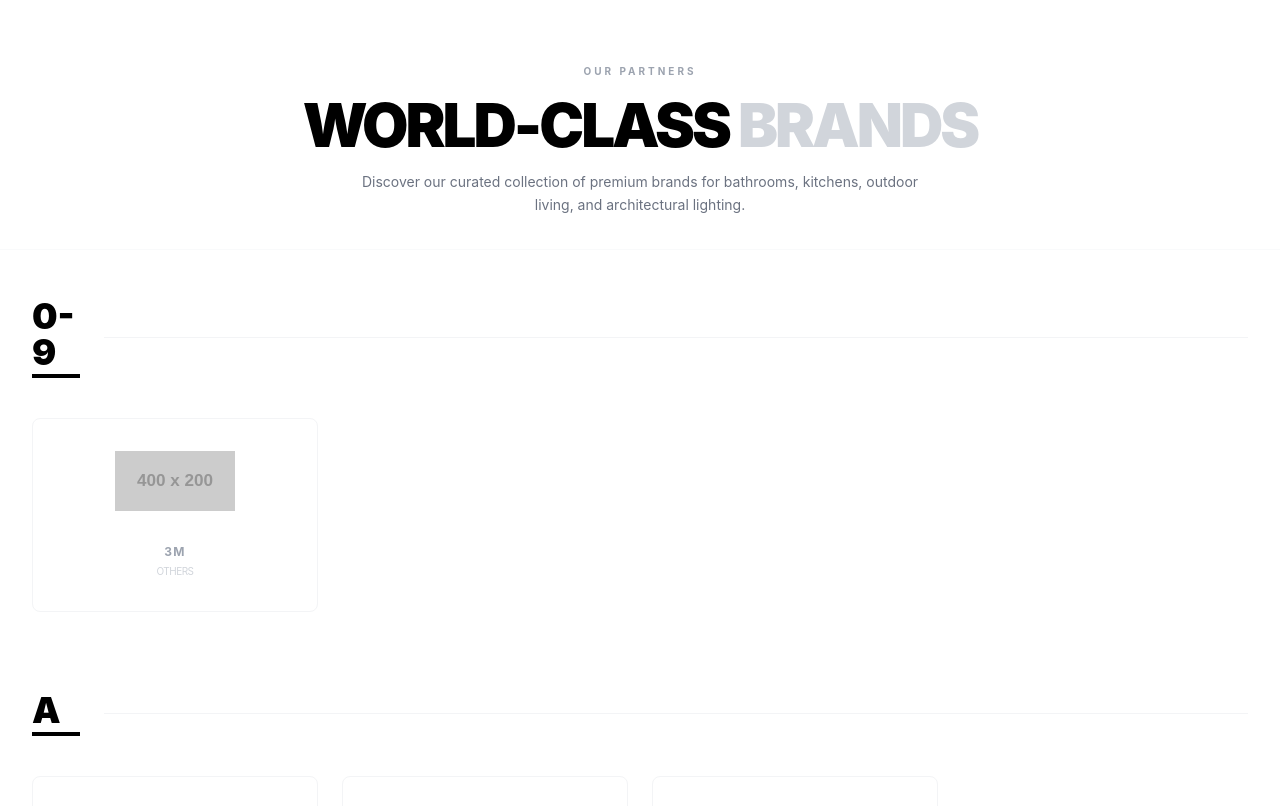
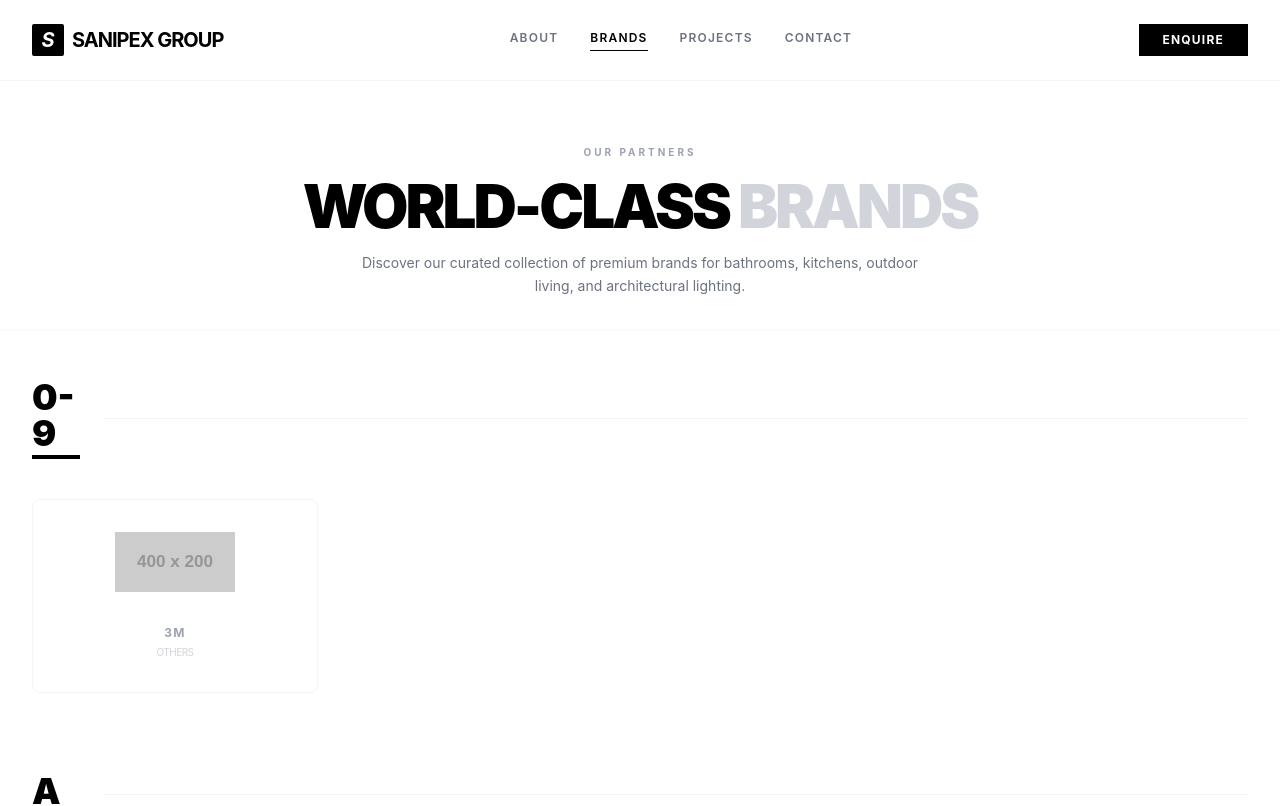
Before and after one commit to haris648/sanipexGroup-test, a React (Vite) app: page / in a window 1280 px wide. Shown: the top 806 px of the page. Built offline with nearby package versions, Linux system fonts and the light colour scheme.

Commit message:
Sticky Header is built with basic menu items and logo

```diff
--- a/src/App.jsx
+++ b/src/App.jsx
@@ -1,6 +1,7 @@
 import React, { useState, useMemo } from 'react';
 import { BRANDS } from './data/brands';
 import BrandList from './components/BrandList';
+import Header from './components/Header';
 
 function App() {
   const [searchTerm, setSearchTerm] = useState('');
@@ -46,7 +47,7 @@
   return (
     <div className="min-h-screen bg-white font-sans text-black selection:bg-black selection:text-white">
 
-
+      <Header />
       <main className="pb-32">
 
         <div className="bg-white px-4 md:px-8 pt-16 pb-8 border-b border-gray-50">
--- /dev/null
+++ b/src/components/Header.jsx
@@ -0,0 +1,25 @@
+import React from 'react';
+
+const Header = () => {
+  return (
+    <header className="w-full bg-white border-b border-gray-100 py-6 px-4 md:px-8 flex justify-between items-center bg-white/80 backdrop-blur-md sticky top-0 z-[100]">
+      <div className="flex items-center gap-2">
+        <div className="w-8 h-8 bg-black rounded-sm flex items-center justify-center">
+          <span className="text-white font-bold text-xl italic">S</span>
+        </div>
+        <span className="text-xl font-bold tracking-tighter uppercase text-black">Sanipex Group</span>
+      </div>
+      <nav className="hidden md:flex gap-8 text-xs font-semibold uppercase tracking-widest text-gray-500">
+        <a href="#" className="hover:text-black transition-colors">About</a>
+        <a href="#" className="text-black border-b border-black pb-1">Brands</a>
+        <a href="#" className="hover:text-black transition-colors">Projects</a>
+        <a href="#" className="hover:text-black transition-colors">Contact</a>
+      </nav>
+      <button className="bg-black text-white px-6 py-2 text-xs font-bold uppercase tracking-widest hover:bg-gray-800 transition-colors">
+        Enquire
+      </button>
+    </header>
+  );
+};
+
+export default Header;
--- a/src/index.css
+++ b/src/index.css
@@ -22,3 +22,36 @@
   min-width: 320px;
   min-height: 100vh;
 }
+
+@layer base {
+  html {
+    scroll-behavior: smooth;
+  }
+}
+
+.brand-grid {
+  display: grid;
+  grid-template-columns: repeat(1, minmax(0, 1fr));
+  gap: 2rem;
+}
+
+@media (min-width: 640px) {
+  .brand-grid {
+    grid-template-columns: repeat(2, minmax(0, 1fr));
+  }
+}
+
+@media (min-width: 1024px) {
+  .brand-grid {
+    grid-template-columns: repeat(4, minmax(0, 1fr));
+  }
+}
+
+.sticky-header {
+  position: sticky;
+  top: 0;
+  z-index: 50;
+  background-color: rgba(255, 255, 255, 0.8);
+  backdrop-filter: blur(12px);
+  border-bottom: 1px solid #eaeaea;
+}
```
